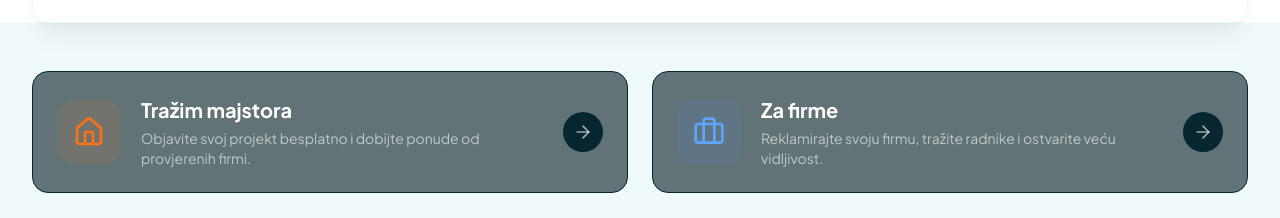
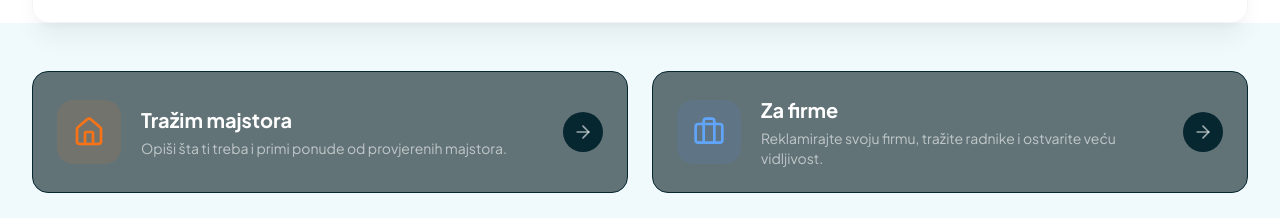
Before and after one commit to ocjenime/zaposli.ba, a Next.js app: page / in a window 1280 px wide. Shown: the part 860-1078 px from the top of the page. Built offline with nearby package versions, Linux system fonts and the light colour scheme; no server answers; the database is empty.

Commit message:
fix: update homepage role CTA card subtitles per user request

```diff
--- a/components/RoleCTACards.tsx
+++ b/components/RoleCTACards.tsx
@@ -8,7 +8,7 @@ const cards = [
     href: '/objavi-projekat/',
     icon: Home,
     title: 'Tražim majstora',
-    description: 'Objavite svoj projekt besplatno i dobijte ponude od provjerenih firmi.',
+    description: 'Opiši šta ti treba i primi ponude od provjerenih majstora.',
     cta: 'Objavi posao',
     theme: 'orange',
   },
```
